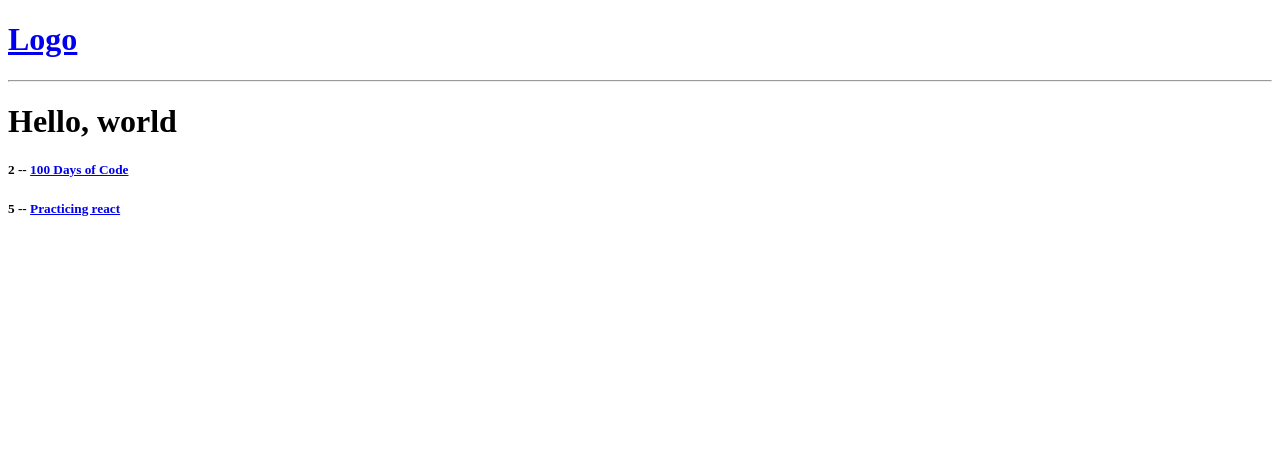
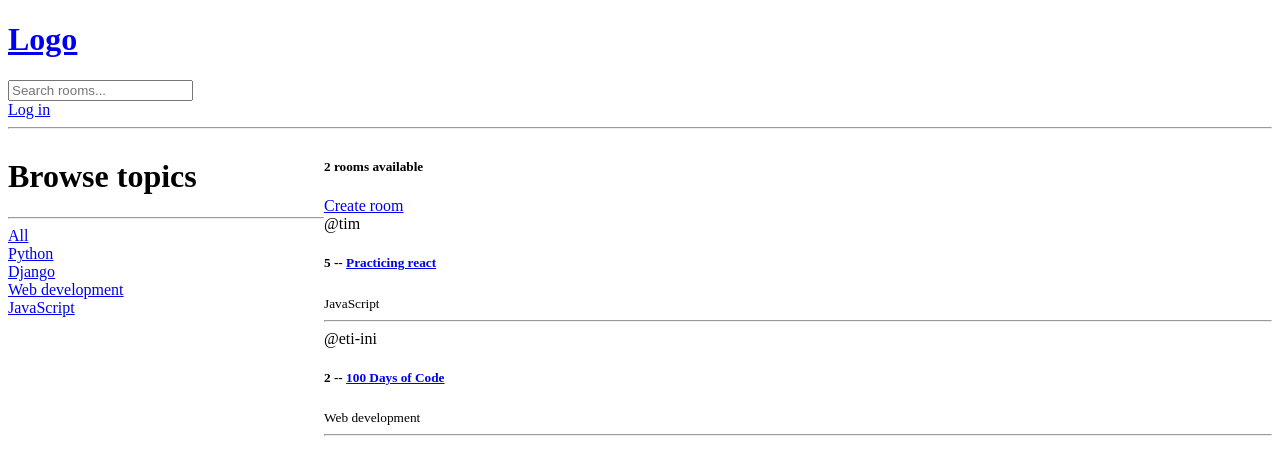
Before and after one commit to eti-iniER/mystudybud, a Django app: page / in a window 1280 px wide. Shown: the top 475 px of the page. Run offline with Django 4.2, Linux system fonts and the light colour scheme; data comes from the database, SQL or seed files in the repository; both versions use the stored data as it was after the commit.

Commit message:
Second practice session

```diff
--- a/base/admin.py
+++ b/base/admin.py
@@ -1,6 +1,8 @@
 from django.contrib import admin
-from .models import Room
+from .models import Room, Topic, Message
 
 # Register your models here.
 
 admin.site.register(Room)
+admin.site.register(Topic)
+admin.site.register(Message)
--- a/base/models.py
+++ b/base/models.py
@@ -18,6 +18,9 @@ class Room(models.Model):
     updated = models.DateTimeField(auto_now=True)
     created = models.DateTimeField(auto_now_add=True)
 
+    class Meta:
+        ordering = ['-updated', '-created']
+
     def __str__(self):
         return f"{self.name}"
 
--- a/base/templates/base/index.html
+++ b/base/templates/base/index.html
@@ -1,15 +1,47 @@
 {% extends 'main.html' %}
 
 {% block content %}
-    <h1>Hello, world</h1>
+<style>
+    .home-container {
+        display: grid;
+        grid-template-columns: 1fr 3fr;
+    }
+</style>
+ <div class="home-container">
+    <div class="sidebar">
+        <h1>Browse topics</h1>
+        <hr>
+
+        <div>
+            <a href="{% url 'index' %}">All</a>
+
+            </div>
+        {% for topic in topics %}
+            <div>
+            <a href="{% url 'index' %}?q={{ topic.name }}">{{ topic.name }}</a>
+
+            </div>
+        {% endfor %}
+    </div>
 
     <div>
-        {% for r in rooms %}
+        <div>
+        <h5>{{ rooms.count }} rooms available</h5>
+        <a href="{% url 'create-room' %}">Create room</a>
+        {% for room in rooms %}
 
             <div>
-                <h5>{{ r.id }} -- <a href="{% url 'rooms' r.id %}">{{ r.name }}</a></h5>
+                {% if request.user == room.host %}
+                <a href="{% url 'update-room' room.id %}">Edit</a>
+                <a href="{% url 'delete-room' room.id %}">Delete</a>
+                {% endif %}
+                <span>@{{ room.host.username }}</span>
+                <h5>{{ room.id }} -- <a href="{% url 'rooms' room.id %}">{{ room.name }}</a></h5>
+                <small>{{ room.topic.name }}</small>
             </div>
-
+            <hr>
         {% endfor %}
     </div>
+    </div>
+ </div>
 {% endblock content %}
--- a/base/templates/base/room.html
+++ b/base/templates/base/room.html
@@ -1,3 +1,4 @@
 <h1>This is the rooms page </h1>
 
 <h1>{{ room.name }}</h1>
+<p>{{ room.description }}</p>
--- a/base/urls.py
+++ b/base/urls.py
@@ -3,5 +3,11 @@ from . import views
 
 urlpatterns = [
     path('', views.index, name='index'),
-    path('room/<int:pk>/', views.room, name='rooms')
+    path('login/', views.login_page, name="login"),
+    path('register/', views.register_page, name="register"),
+    path('logout/', views.logout_user, name="logout"),
+    path('room/<int:pk>/', views.room, name='rooms'),
+    path('create-room/', views.create_room, name='create-room'),
+    path('update-room/<str:pk>', views.update_room, name='update-room'),
+    path('delete-room/<str:pk>', views.delete_room, name='delete-room'),
 ]
--- a/base/views.py
+++ b/base/views.py
@@ -1,6 +1,15 @@
-from django.shortcuts import render
+from django.shortcuts import render, redirect
 from django.http import HttpResponse
-from .models import Room
+from django.urls import reverse
+from django.contrib.auth import authenticate, login, logout
+from django.contrib.auth.models import User
+from django.contrib import messages
+from django.contrib.auth.decorators import login_required
+from django.db.models import Q
+from django.http import HttpResponse
+from django.contrib.auth.forms import UserCreationForm
+from .models import Room, Topic
+from .forms import RoomForm
 
 # Create your views here.
 
@@ -13,10 +22,68 @@ rooms = [
      'name': "Front end developers"},
 ]
 
+def login_page(request):
+    page = "login_page"
+    if request.user.is_authenticated:
+        return redirect(reverse('index'))
+
+    if request.method == "POST":
+        username = request.POST.get("username").lower()
+        password = request.POST.get("password")
+
+        try:
+            user = User.objects.get(username=username)
+        except:
+            messages.error(request, "User does not exist!")
+
+        user = authenticate(request, username=username, password=password)
+
+        if user is not None:
+            login(request, user)
+            return redirect(reverse('index'))
+        else:
+            messages.error(request, "Username/password does not exist!")
+
+    context = {'page': page}
+    return render(request, 'base/login_register.html', context)
+
+def logout_user(request):
+    logout(request)
+    return redirect('index')
+
+def register_page(request):
+    #
+    form = UserCreationForm
+
+    if request.method == "POST":
+        form = UserCreationForm(request.POST)
+
+        if form.is_valid():
+            user = form.save(commit=False)
+            user.username = user.username.lower()
+            user.save()
+            login(request, user)
+            return redirect(reverse('index'))
+        else:
+            messages.error(request, "An error occured during registration")
+
+    context = {'form': form}
+    return render(request, 'base/login_register.html', context)
+
 def index(request):
-    rooms = Room.objects.all()
-    contex = {'rooms': rooms}
-    return render(request, 'base/index.html', contex)
+    query = request.GET.get('q') if request.GET.get('q') != None else ''
+
+    rooms = Room.objects.filter(
+        Q(topic__name__icontains=query) |
+        Q(name__icontains=query) |
+        Q(description__icontains=query)
+        )
+
+    room_count = rooms.count()
+    topics = Topic.objects.all()
+
+    context = {'rooms': rooms, 'topics': topics, 'count': room_count}
+    return render(request, 'base/index.html', context)
 
 def room(request, pk):
     this_room = Room.objects.get(id=pk)
@@ -24,3 +91,48 @@ def room(request, pk):
     context = {'room': this_room}
 
     return render(request, 'base/room.html', context)
+
+@login_required(login_url='/login')
+def create_room(request):
+    form = RoomForm()
+
+    if request.method == "POST":
+        form = RoomForm(request.POST)
+
+        if form.is_valid():
+            form.save()
+            return redirect('index')
+
+    context = {'form': form}
+    return render(request, 'base/room_form.html', context)
+
+@login_required(login_url='/login')
+def update_room(request, pk):
+    room = Room.objects.get(id=pk)
+    form = RoomForm(instance=room)
+
+    if request.user != room.host:
+        return HttpResponse("You can't delete this!")
+
+    if request.method == "POST":
+        form = RoomForm(request.POST, instance=room)
+
+        if form.is_valid():
+            form.save()
+            return redirect('index')
+
+    context = {'form': form}
+    return render(request, 'base/room_form.html', context)
+
+@login_required(login_url='/login')
+def delete_room(request, pk):
+    room = Room.objects.get(id=pk)
+
+    if request.user != room.host:
+        return HttpResponse("You can't delete this!")
+
+    if request.method == "POST":
+        room.delete()
+        return redirect('index')
+
+    return render(request, 'base/delete.html', {'obj': room})
--- a/templates/main.html
+++ b/templates/main.html
@@ -9,6 +9,13 @@
 <body>
     {% include 'navbar.html' %}
 
+    {% if messages %}
+        <ul class="messages">
+            {% for message in messages %}
+            <li>{{ message }}</li>
+            {% endfor %}
+        </ul>
+        {% endif %}
     {% block content %}
     {% endblock content %}
 </body>
--- a/templates/navbar.html
+++ b/templates/navbar.html
@@ -1,5 +1,13 @@
 <a href="/">
     <h1>Logo</h1>
 </a>
-
+<form method="GET" action="{% url 'index' %}">
+    <input type="text" name="q" placeholder="Search rooms...">
+</form>
+{% if request.user.is_authenticated %}
+    <p>Hello, {{ request.user }}</p>
+    <a href="{% url 'logout' %}">Logout</a>
+{% else %}
+<a href="{% url 'login' %}">Log in</a>
+{% endif %}
 <hr/>
```
Also changed, not shown: base/forms.py (added, +7 -0 lines), base/templates/base/delete.html (added, +12 -0 lines), base/templates/base/login_register.html (added, +35 -0 lines), base/templates/base/room_form.html (added, +13 -0 lines), db.sqlite3.
